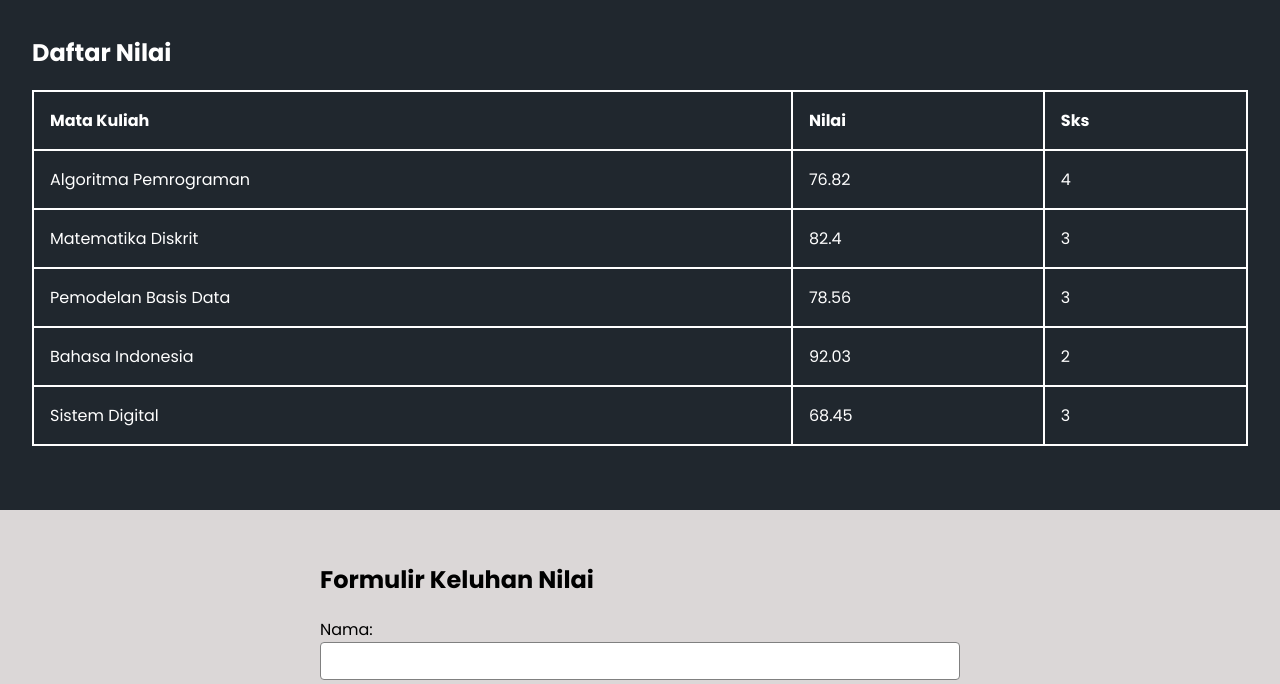
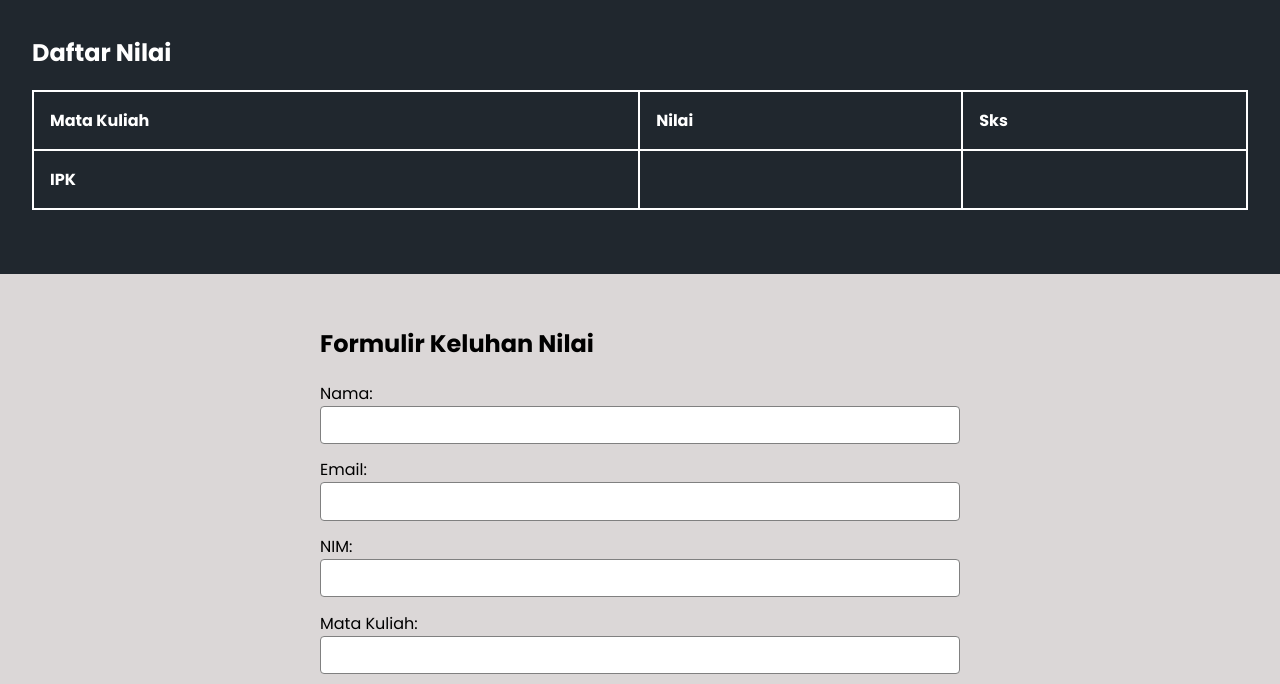
Before and after one commit to gavinbenjiro/Tugas-Bimbingan, a plain HTML site: page index.html in a window 1280 px wide. Shown: the part 114-798 px from the top of the page. Drawn offline with Linux system fonts and the light colour scheme.

```diff
--- a/index.html
+++ b/index.html
@@ -24,39 +24,23 @@
                     <th>Sks</th>
                 </tr>
             </thead>
-            <tbody>
+            <tbody id="data-nilai">
+                <!-- Data nilai di dalam Javascript -->
+            </tbody>
+            <tfoot>
                 <tr>
-                    <td>Algoritma Pemrograman</td>
-                    <td>76.82</td>
-                    <td>4</td>
+                    <th>IPK</th>
+                    <th id="data-ipk">
+                        <!-- Data ipk di dalam Javascript -->
+                    </th>
                 </tr>
-                <tr>
-                    <td>Matematika Diskrit</td>
-                    <td>82.4</td>
-                    <td>3</td>
-                </tr>
-                <tr>
-                    <td>Pemodelan Basis Data</td>
-                    <td>78.56</td>
-                    <td>3</td>
-                </tr>
-                <tr>
-                    <td>Bahasa Indonesia</td>
-                    <td>92.03</td>
-                    <td>2</td>
-                </tr>
-                <tr>
-                    <td>Sistem Digital</td>
-                    <td>68.45</td>
-                    <td>3</td>
-                </tr>
-            </tbody>
+            </tfoot>
         </table>
     </section>
 
     <section class="formulir">
         <h2>Formulir Keluhan Nilai</h2>
-        <form>
+        <form id="form-keluhan">
             <label for="nama">Nama:</label>
             <input type="text" name="nama" id="nama">
 
@@ -85,5 +69,7 @@
             </ul>
         </div>
     </footer>
+
+    <script src="script.js"></script>
 </body>
 </html>
```
Also changed, not shown: ts/package.json (added, +10 -0 lines), ts/tsconfig.json (added, +108 -0 lines), script.js (added), ts/script.ts (added), 1 other file.
